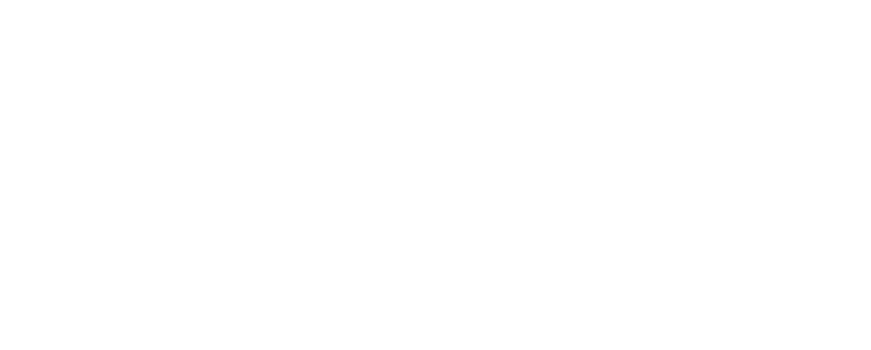
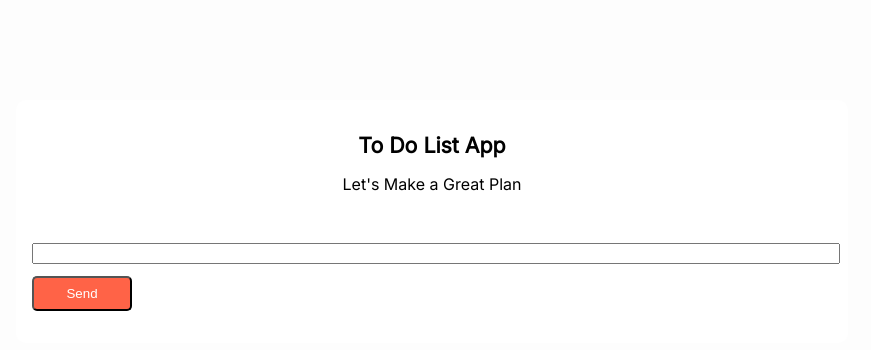
Before and after one commit to dts-kominfo-rea4b/challenge-dom-indarjoko, a website: page index.html in a window 1280 px wide. Shown: the whole page, without its empty margins (208-1079 px from the left). Drawn offline with Linux system fonts and the light colour scheme.

Commit message:
edit index file based on dom repo description

```diff
--- a/index.html
+++ b/index.html
@@ -4,38 +4,117 @@
     <meta charset="UTF-8" />
     <meta http-equiv="X-UA-Compatible" content="IE=edge" />
     <meta name="viewport" content="width=device-width, initial-scale=1.0" />
+    <link href='https://fonts.googleapis.com/css?family=Inter' rel='stylesheet'>
     <title>Challenge - DOM</title>
+     <style>
+      body {
+        background-color: rgb(253, 253, 253);
+        font-family: 'Inter';
+        font-size: 14;
+      }
+
+      .container {
+
+        margin: auto;
+        margin-top: 100px;
+        padding: 16px;
+        width: 800px;
+        height: auto;
+        background-color: rgb(255, 255, 255);
+        border-radius: 10px;
+      }
+      #todo-title{
+        margin-top: 16px;
+        font-size:16pt;
+        font-weight: bold;
+        text-align: center;
+
+      }
+      h3 {
+        font-size: 12pt;
+        margin-bottom: 48px;
+        font-weight: 300;
+        text-align: center;
+      }
+
+      #todo-input{
+        width: 100%;
+      }
+
+      #todo-submit{
+        background-color: tomato;
+        color: white;
+        width: 100px;
+        height: 35px;
+        border-radius: 5px;
+
+      }
+
+
+
+    </style>
   </head>
   <body>
     <div id="app">
+      <div class="container">
       <!-- TODO: Buatlah sebuah header dengan id todo-title -->
       <!-- TODO: Buatlah sebuah subtitle dengan id todo-subtitle -->
+      <header id="todo-title">To Do List App</header>
+      <h3 id="todo-subtitle">Let's Make a Great Plan</h3>
+
 
       <!-- Section: input -->
       <!-- TODO: Buatlah sebuah input bertipe text dengan id todo-input -->
       <!-- TODO: Buatlah sebuah button dengan id todo-submit -->
+      <section style="text-align: center;"></section>
+      <input type="text" id="todo-input" name="todo-input" />
+      <button style="margin-top: 12px;" id="todo-submit">Send</button>
 
       <!-- Section output -->
       <!-- TODO: Buatlah sebuah <ul> dengan id todo-output -->
+      <section>
+        <ul id="todo-output">
+
+        </ul>
+      </section>
+
+      </div>
     </div>
 
     <!-- ! Untuk tantangan ini, script jangan diubah ke external js yah ! -->
     <script>
       // TODO: Deklarasi variable sesuai dengan kebutuhan di sini
-      let button;
-      let input;
-      let output;
+      let button=document.querySelector("#todo-submit");
+      let input = document.querySelector("#todo-input");
+      let output = document.querySelector("#todo-output");
 
       // TODO: Buatlah sebuah fungsi dengan nama fnClickHandler
       // Fungsi yang digunakan untuk menambahkan tulisan
       // Jangan ubah cara deklarasi fungsinya, cukup isi saja
-      function fnClickHandler(toDoItem) {}
+      function fnClickHandler(toDoItem) {
+        let li=document.createElement('li');
+        li.textContent=toDoItem;
+        output.appendChild(li);
+        input.value="";
+        return input.focus();
+      }
 
       // TODO: register event onclick / addEventListener untuk button
       // akan menjalankan fungsi fnClickHandler
+      button.addEventListener('click',()=>{
+          return fnClickHandler(input.value) ;
+
+      })
 
       // TODO: register event onkeypress / addEventListener untuk input
       // sehingga saat di input ditekan enter akan menjalankan fungsi fnClickHandler juga
+      input.addEventListener('keypress',(event)=>{
+        if(event.key==='Enter'){
+          return fnClickHandler(input.value);
+
+        }
+
+      })
     </script>
   </body>
 </html>
```
